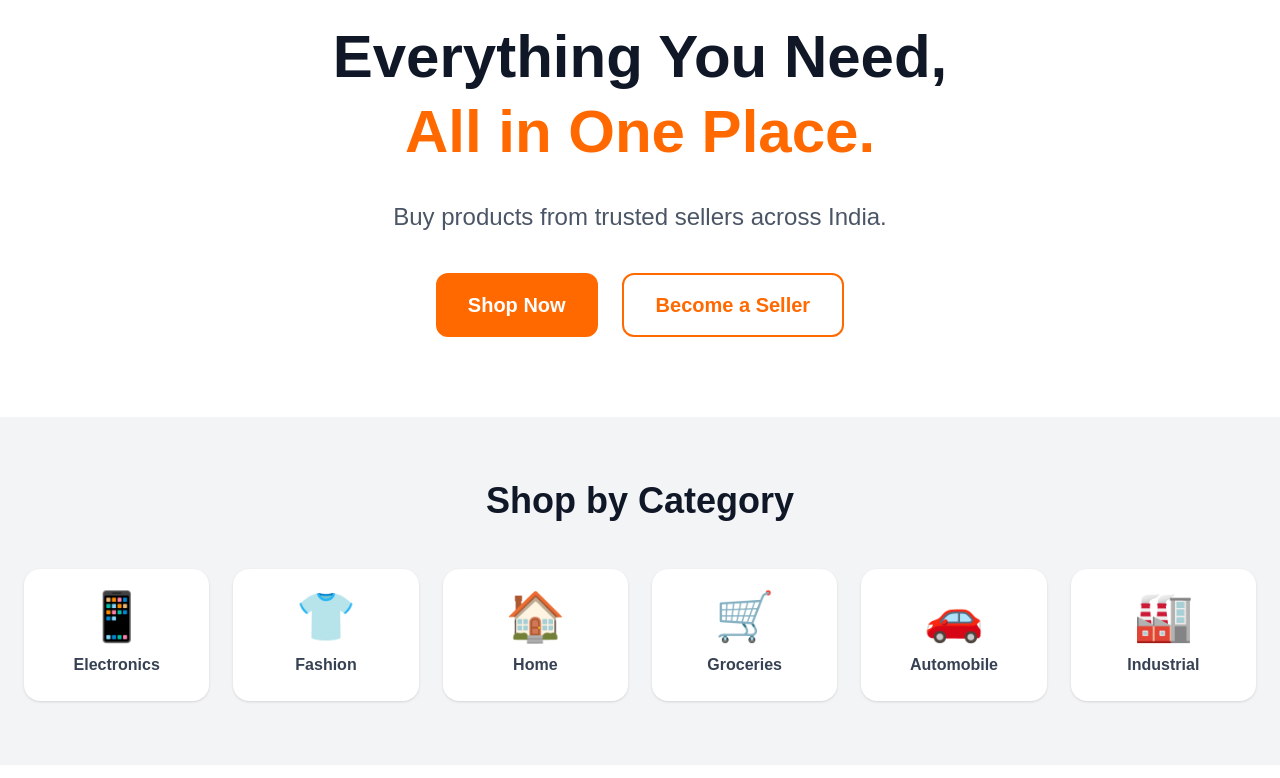
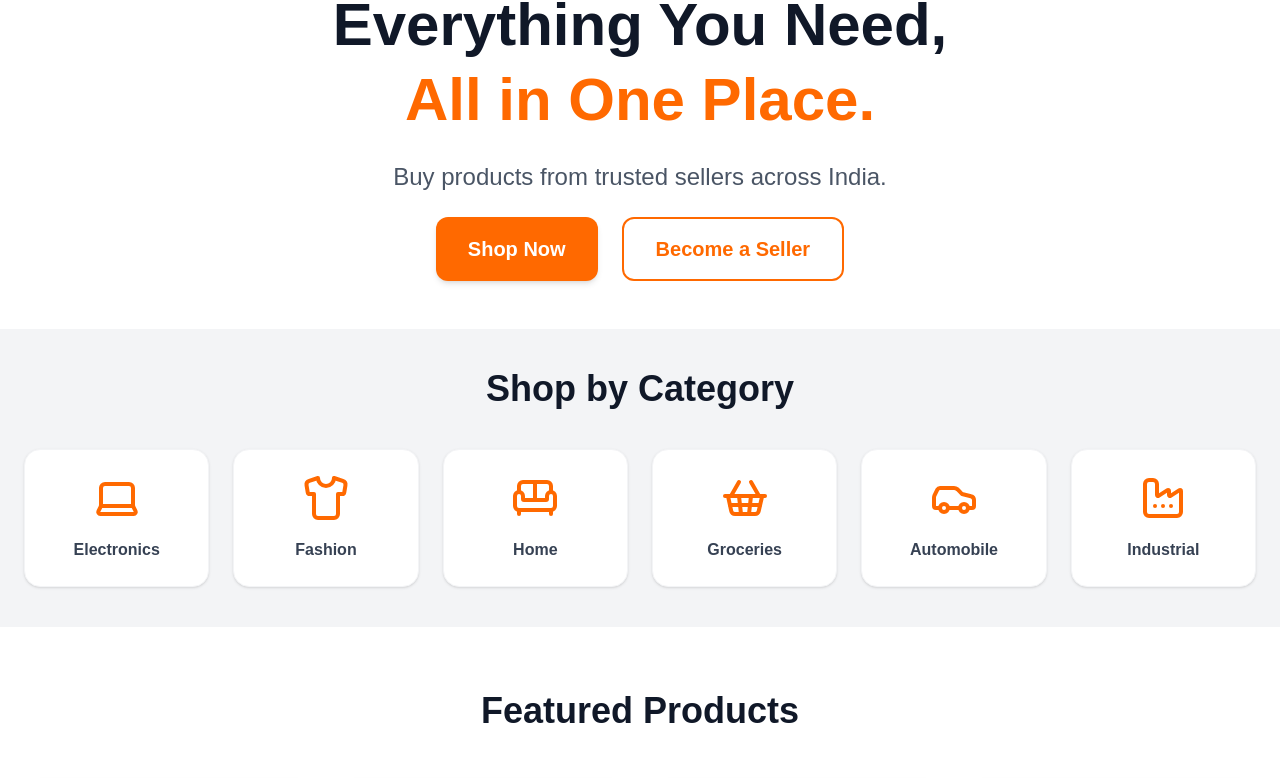
Before and after one commit to Sunil2505/Kotoze, a Next.js app: page / in a window 1280 px wide. Shown: the part 192-970 px from the top of the page. Built offline with nearby package versions, Linux system fonts and the light colour scheme.

Commit message:
Upgrade categories with Lucide icons

```diff
--- a/src/components/Categories.tsx
+++ b/src/components/Categories.tsx
@@ -2,9 +2,9 @@ import categories from "@/data/categories";
 
 export default function Categories() {
   return (
-    <section className="bg-gray-100 py-16">
+    <section className="bg-gray-100 py-10">
       <div className="mx-auto max-w-7xl px-6">
-        <h2 className="mb-12 text-center text-4xl font-extrabold text-gray-900">
+        <h2 className="mb-10 text-center text-4xl font-bold text-gray-900">
           Shop by Category
         </h2>
 
@@ -12,10 +12,14 @@ export default function Categories() {
           {categories.map((category) => (
             <div
               key={category.id}
-              className="rounded-2xl bg-white p-6 text-center shadow transition hover:-translate-y-2 hover:shadow-lg"
+              className="rounded-2xl bg-white p-6 text-center border border-gray-100 shadow-sm transition-all duration-300 hover:-translate-y-2 hover:shadow-xl"
             >
-              <div className="mb-3 text-5xl">{category.icon}</div>
-
+            <div className="mb-4 flex justify-center">
+              <category.icon
+                size={48}
+                className="text-orange-500 transition-transform duration-300 group-hover:scale-110"
+              />
+            </div>
               <h3 className="font-semibold text-gray-700">
                 {category.name}
               </h3>
--- a/src/components/Hero.tsx
+++ b/src/components/Hero.tsx
@@ -1,6 +1,6 @@
 export default function Hero() {
   return (
-    <section className="mx-auto max-w-7xl px-6 py-20 text-center">
+      <section className="mx-auto max-w-7xl px-6 py-12 text-center">
       <h1 className="text-4xl md:text-5xl lg:text-6xl font-extrabold leading-tight text-gray-900">
         Everything You Need,
        <br />
@@ -8,19 +8,18 @@ export default function Hero() {
           All in One Place.
         </span>
       </h1>
-      <p className="mx-auto mt-8 max-w-3xl text-2xl text-gray-600">
+      <p className="mx-auto mt-6 max-w-3xl text-2xl text-gray-600">
         Buy products from trusted sellers across India.
       </p>
 
-      <div className="mt-10 flex flex-wrap justify-center gap-6">
-        <button className="rounded-xl bg-orange-500 px-8 py-4 text-xl font-bold text-white transition hover:bg-orange-600">
+      <div className="mt-6 flex flex-wrap justify-center gap-6">
+        <button className="rounded-xl bg-orange-500 px-8 py-4 text-xl font-bold text-white shadow-md transition-all duration-300 hover:-translate-y-1 hover:bg-orange-700 hover:shadow-xl">
           Shop Now
         </button>
-
-        <button className="rounded-xl border-2 border-orange-500 px-8 py-4 text-xl font-bold text-orange-500 transition hover:bg-orange-500 hover:text-white">
+        <button className="rounded-xl border-2 border-orange-500 bg-white px-8 py-4 text-xl font-bold text-orange-500 transition-all duration-300 hover:bg-orange-500 hover:text-white">
           Become a Seller
         </button>
       </div>
-    </section>
+   </section>
   );
 }
--- a/src/components/ProductCard.tsx
+++ b/src/components/ProductCard.tsx
@@ -19,16 +19,16 @@ export default function ProductCard({ product }: ProductCardProps) {
     <div className="group overflow-hidden rounded-2xl border border-gray-200 bg-white shadow-sm transition-all duration-300 hover:-translate-y-2 hover:shadow-xl">
 
       <div className="flex items-center justify-between bg-orange-500 px-4 py-2 text-white">
-        <span className="rounded bg-orange-500 px-2 py-1 text-xs font-bold">
+        <span className="rounded-full bg-red-500 px-3 py-1 text-xs font-bold text-white">
           {product.discount}
         </span>
 
-       <button className="transition hover:text-red-500">
+       <button className="rounded-full p-2 transition-all duration-200 hover:bg-red-50 hover:text-red-500">
          <Heart size={20} />
       </button>
       </div>
 
-<div className="flex h-56 items-center justify-center bg-gray-100 p-4">
+<div className="flex h-56 items-center justify-center bg-white p-4">
   <Image
   src={product.image}
   alt={product.name}
@@ -38,7 +38,7 @@ export default function ProductCard({ product }: ProductCardProps) {
 />
 </div>
       <div className="p-4">
-        <h3 className="text-lg font-bold text-gray-900">
+        <h3 className="line-clamp-2 text-lg font-semibold text-gray-900">
           {product.name}
         </h3>
 
--- a/src/data/categories.ts
+++ b/src/data/categories.ts
@@ -1,33 +1,41 @@
-const categories = [
+import { LucideIcon, Laptop, Shirt, Sofa, ShoppingBasket, Car, Factory } from "lucide-react";
+
+type Category = {
+  id: number;
+  name: string;
+  icon: LucideIcon;
+};
+
+const categories: Category[] = [
   {
     id: 1,
     name: "Electronics",
-    icon: "📱",
+    icon: Laptop,
   },
   {
     id: 2,
     name: "Fashion",
-    icon: "👕",
+    icon: Shirt,
   },
   {
     id: 3,
     name: "Home",
-    icon: "🏠",
+    icon: Sofa,
   },
   {
     id: 4,
     name: "Groceries",
-    icon: "🛒",
+    icon: ShoppingBasket,
   },
   {
     id: 5,
     name: "Automobile",
-    icon: "🚗",
+    icon: Car,
   },
   {
     id: 6,
     name: "Industrial",
-    icon: "🏭",
+    icon: Factory,
   },
 ];
 
```
